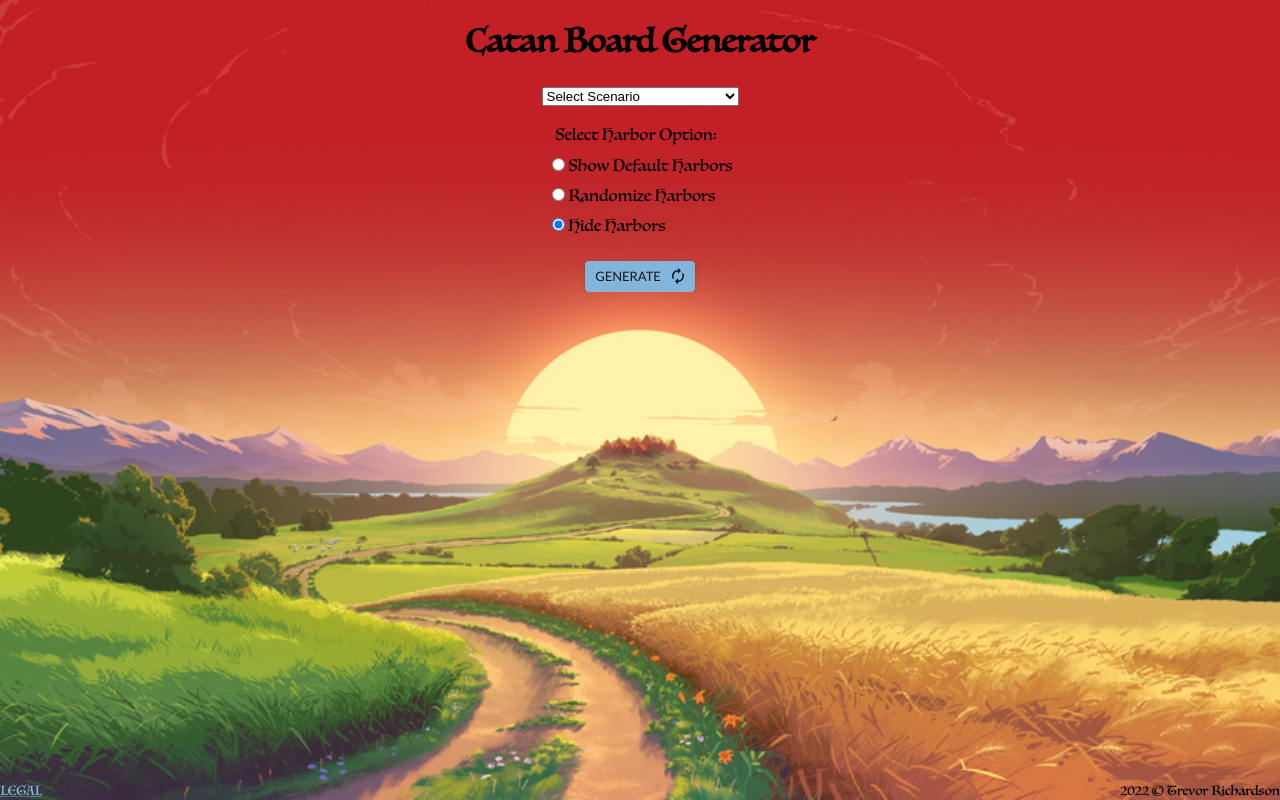
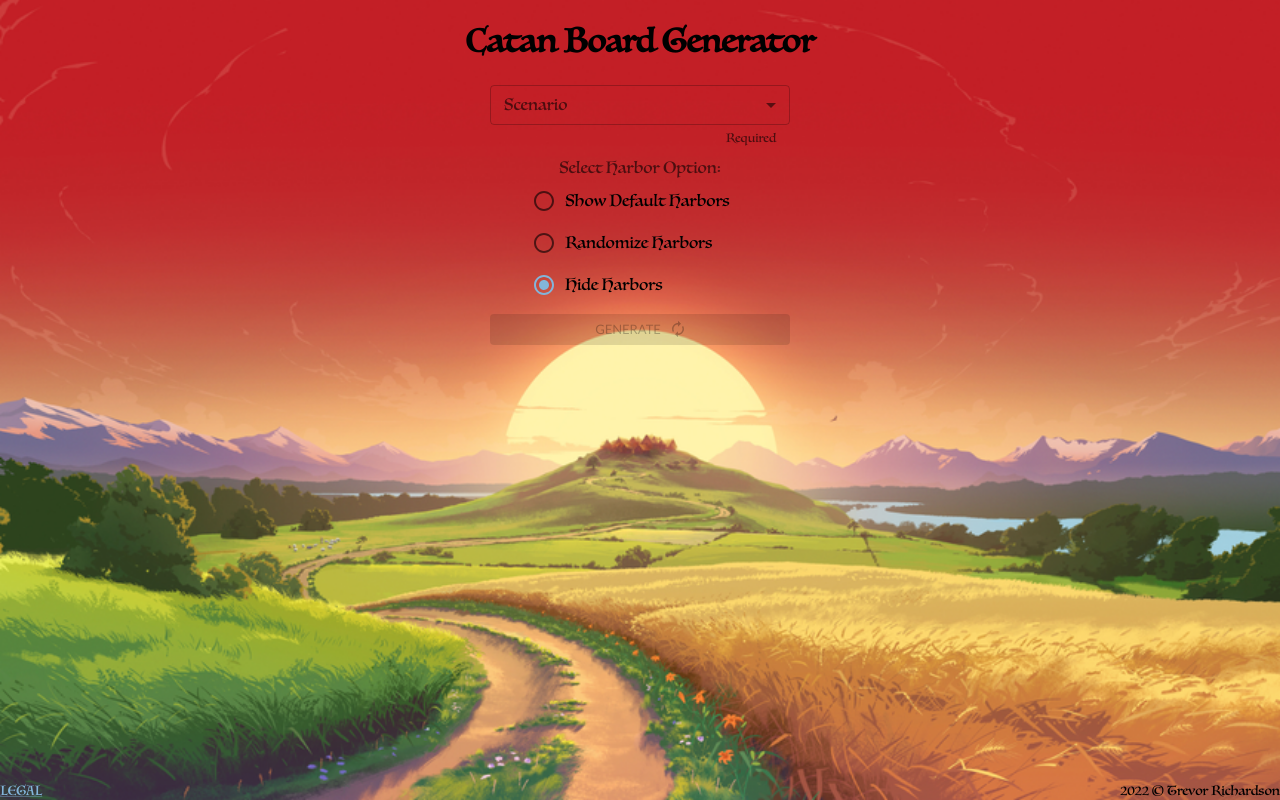
Before and after one commit to trevuga2016/catan-generator-react, a Next.js app: page / in a window 1280 px wide. Built offline with nearby package versions, Linux system fonts and the light colour scheme.

Commit message:
updating game select component

```diff
--- a/components/footer/footer.js
+++ b/components/footer/footer.js
@@ -1,6 +1,7 @@
 import { Grid, Link, Tooltip } from '@mui/material';
 import styles from './footer.module.scss';
-import { useRouter } from "next/router";
+import { useRouter } from 'next/router';
+import { makeStyles } from '@mui/styles';
 
 export const Footer = () => {
 
@@ -10,12 +11,20 @@
         router.push('/legal');
     }
 
+    const useStyles = makeStyles({
+      tooltip: {
+        fontFamily: "Gill Sans !important",
+      },
+    });
+
+    const classes = useStyles();
+
     return(
         <Grid container direction="row" className={styles["footer"]}>
             <Grid xs={6} item align="left">
                 <Link onClick={onClick} sx={{ cursor: "pointer" }}>LEGAL</Link>
             </Grid>
-            <Tooltip title="Hey Rebecca :)" placement="top-end">
+            <Tooltip title="Hey Rebecca :)" placement="top-end" classes={{tooltip: classes.tooltip}}>
             <Grid xs={6} item align="right">
                 2022 &copy; Trevor Richardson
             </Grid>
--- a/components/game-select/game-select.js
+++ b/components/game-select/game-select.js
@@ -1,4 +1,16 @@
-import { Button, Grid, Typography } from '@mui/material';
+import {
+  Button,
+  FormControl,
+  FormControlLabel,
+  FormHelperText,
+  FormLabel,
+  Grid,
+  InputLabel,
+  MenuItem,
+  Radio,
+  RadioGroup,
+  Select
+} from '@mui/material';
 import { useRouter } from 'next/router';
 import { useEffect, useState } from 'react';
 import AutorenewIcon from '@mui/icons-material/Autorenew';
@@ -11,10 +23,12 @@
     const [game, setGame] = useState({ value: '' });
     const [port, setPort] = useState({ value: 'hide' });
     const [scenario, setScenario] = useState('');
+    const [disabled, setDisabled] = useState(true);
     let enableDemo = process.env.NEXT_PUBLIC_ENABLE_DEMO === 'true';
 
     const handleGameChange = (e) => {
         setGame({ value: e.target.value });
+        setDisabled(false);
     }
 
     const handlePortChange = (e) => {
@@ -34,44 +48,30 @@
         setScenario(`/scenario/${game.value}?ports=${port.value}`);
     }, [game, port]);
 
-    return (
-        <form onSubmit={(e) => handleSubmit(e)}>
-        <Grid container direction="column" alignItems="center">
-            <Grid item>
-                <select value={game.value} onChange={(e) => handleGameChange(e)} required>
-                    <option value='' disabled>Select Scenario</option>
-                    <option value='catan'>The Settlers of Catan</option>
-                    <option value='catan5_6ext'>Catan 5 & 6 Player Extension</option>
-                    <option value='' disabled>More coming soon!</option>
-                </select>
+    return(
+        <FormControl onSubmit={(e) => handleSubmit(e)} size="small">
+            <InputLabel>Scenario</InputLabel>
+            <Select value={game.value} onChange={(e) => handleGameChange(e)} label="Scenario" sx={{ minWidth: 300 }}>
+                <MenuItem value='catan'>The Settlers of Catan</MenuItem>
+                <MenuItem value='catan5_6ext'>Catan 5 & 6 Player Extension</MenuItem>
+                <MenuItem value='' disabled>More coming soon!</MenuItem>
+            </Select>
+            <FormHelperText sx={{ textAlign: 'right' }}>Required</FormHelperText>
+            <Grid container direction="column" p={1}>
+                <FormLabel sx={{ textAlign: 'center'}}>Select Harbor Option:</FormLabel>
+                <RadioGroup defaultValue="hide" onChange={(e) => handlePortChange(e)} sx={{ alignContent: 'center' }}>
+                    <FormControlLabel value="show" control={<Radio />} label="Show Default Harbors" />
+                    <FormControlLabel value="randomize" control={<Radio />} label="Randomize Harbors" />
+                    <FormControlLabel value="hide" control={<Radio />} label="Hide Harbors" />
+                </RadioGroup>
             </Grid>
-            <Grid item py={3}>
-                <Grid container direction="column" spacing={1} width="fit-content">
-                    <Typography variant="body1" textAlign="center">Select Harbor Option:</Typography>
-                    <Grid item>
-                        <input type="radio" id="port1" name="port" value="show" onChange={(e) => handlePortChange(e)} />
-                        <label htmlFor="port1" title="Show the default, out of the box, harbor setup">Show Default Harbors</label>
-                    </Grid>
-                    <Grid item>
-                        <input type="radio" id="port2" name="port" value="randomize" onChange={(e) => handlePortChange(e)} />
-                        <label htmlFor="port2" title="Harbors are completely randomized">Randomize Harbors</label>
-                    </Grid>
-                    <Grid item>
-                        <input type="radio" id="port3" name="port" value="hide" onChange={(e) => handlePortChange(e)} checked={port.value === 'hide'} />
-                        <label htmlFor="port3" title="Harbors are not displayed">Hide Harbors</label>
-                    </Grid>
-                </Grid>
-            </Grid>
-            <Grid item>
-                <Button variant="contained" type="submit" size="small" endIcon={<AutorenewIcon />} className={styles["button"]}>Generate</Button>
-            </Grid>
+            <Button variant="contained" onClick={handleSubmit} disabled={disabled} size="small" endIcon={<AutorenewIcon />} className={styles["button"]}>Generate</Button>
             {
-                enableDemo &&
-                <Grid item pt={4}>
-                    <Button variant="contained" onClick={goToDemo} size="small" endIcon={<ConstructionIcon />} className={styles["button"]}>Demo</Button>
-                </Grid>
+              enableDemo &&
+              <Grid container pt={4} justifyContent="center">
+                <Button variant="contained" onClick={goToDemo} size="small" endIcon={<ConstructionIcon />} className={styles["button"]}>Demo</Button>
+              </Grid>
             }
-        </Grid>
-        </form>
+        </FormControl>
     );
 }
```
